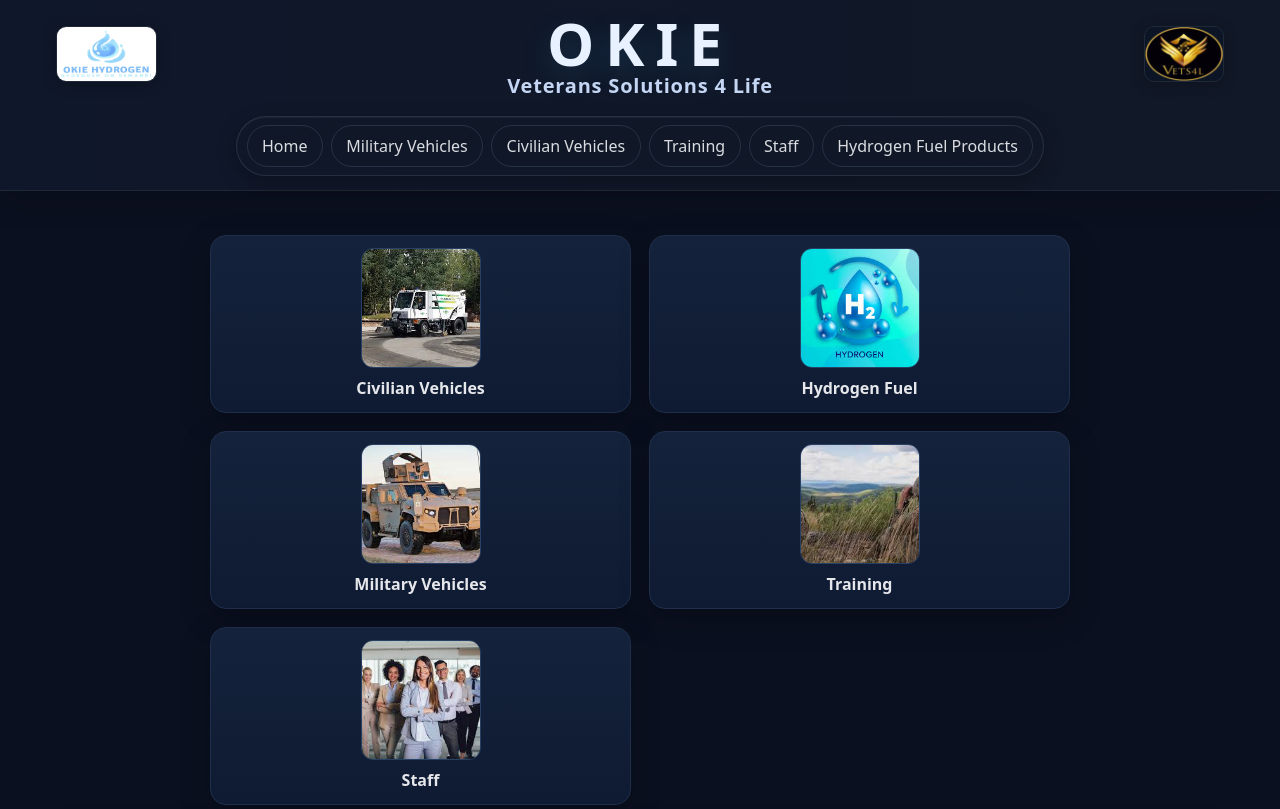
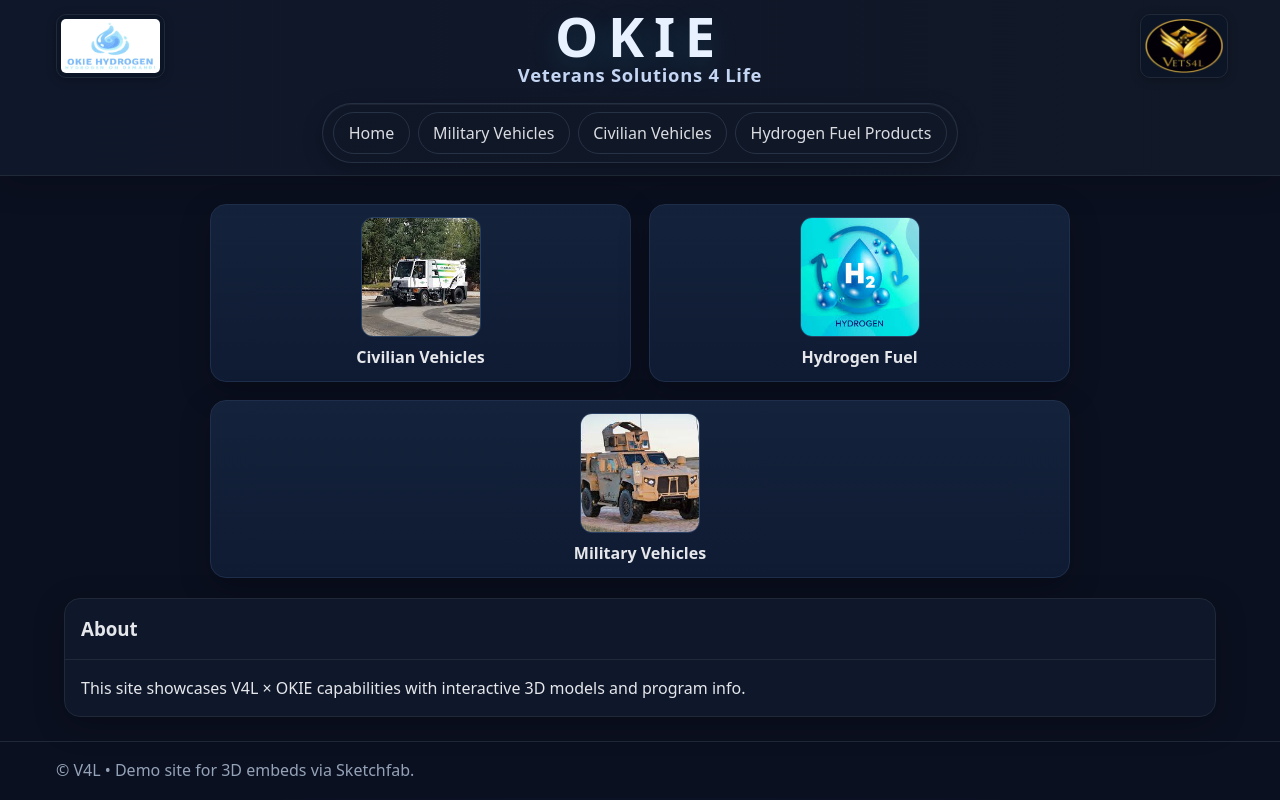
Before and after one commit to brick227/OKIE, a plain HTML site: page index.html in a window 1280 px wide. Shown: the top 809 px of the page. Drawn offline with Linux system fonts and the light colour scheme.

Commit message:
Add files via upload

```diff
--- a/index.html
+++ b/index.html
@@ -7,6 +7,8 @@
 <link rel="stylesheet" href="style.css" />
 </head>
 <body>
+
+
 
 
 <header>
@@ -24,8 +26,6 @@
         <a href="index.html">Home</a>
         <a href="military.html">Military Vehicles</a>
         <a href="civilian.html">Civilian Vehicles</a>
-        <a href="training.html">Training</a>
-        <a href="staff.html">Staff</a>
         <a href="hydrogen.html">Hydrogen Fuel Products</a>
       </nav>
     </div>
@@ -34,7 +34,10 @@
 
 
 
+
+
 <main><div class="container">
+
 
 
 
@@ -48,20 +51,13 @@
         <img src="assets/hydrogen.jpg" alt="Hydrogen Fuel">
         <span>Hydrogen Fuel</span>
       </a>
-      <a class="menu-card" href="military.html">
+      <a class="menu-card span-2" href="military.html">
         <img src="assets/military.jpg" alt="Military Vehicles">
         <span>Military Vehicles</span>
       </a>
-      <a class="menu-card" href="training.html">
-        <img src="assets/training.jpg" alt="Training">
-        <span>Training</span>
-      </a>
-      <a class="menu-card" href="staff.html">
-        <img src="assets/staff.jpg" alt="Staff">
-        <span>Staff</span>
-      </a>
     </div>
   </section>
+
 
 
   <div class="grid">
--- a/style.css
+++ b/style.css
@@ -108,3 +108,28 @@ header{
   .navglass{gap:.25rem; padding:6px}
   .navglass a{padding:.45rem .7rem; font-size:.95rem}
 }
+
+/* --- Header v10 tweaks --- */
+header{position:sticky;top:0;z-index:50;border-bottom:1px solid #1f2937;
+  background:linear-gradient(90deg,#0f172a,#111827);backdrop-filter:saturate(120%) blur(6px)}
+.header-wrap{max-width:1200px;margin:0 auto;padding:8px 16px}
+.brandbar{display:grid;grid-template-columns:84px 1fr 84px;align-items:center;gap:12px}
+.brandbar .logo{height:64px;width:auto;border-radius:10px;background:#0c1526;border:1px solid #1f2937;box-shadow:0 2px 10px rgba(0,0,0,.25);object-fit:contain;padding:4px}
+.brandbar .titles{text-align:center;line-height:1.05}
+.brandbar .okie{font-weight:900;letter-spacing:.18em;text-transform:uppercase;
+  font-size:clamp(2.1rem,3.2vw + 1rem,3.4rem);color:#e7f1ff}
+.brandbar .sub{font-weight:600;color:#cfe1ff;opacity:.95;font-size:clamp(1rem,1vw + .35rem,1.25rem)}
+.navwrap{display:flex;justify-content:center;margin:8px 0 4px}
+.navglass{display:flex;gap:.5rem;flex-wrap:wrap;justify-content:center;border-radius:999px;padding:8px 10px;
+  background:rgba(17,24,39,.55);border:1px solid rgba(51,65,85,.6)}
+.navglass a{color:#e5e7eb;text-decoration:none;padding:.5rem .9rem;border-radius:999px;border:1px solid rgba(51,65,85,.7)}
+.navglass a:hover{background:rgba(30,41,59,.6)}
+main .container{padding-top:20px}
+.menu-grid{margin-top:8px}
+@media (max-width:640px){
+  .brandbar{grid-template-columns:60px 1fr 60px}
+  .brandbar .logo{height:48px}
+}
+
+/* span full row for single last card */
+.menu-card.span-2{grid-column:1/-1}
```
Also changed, not shown: civilian.html (+4 -2 lines), hydrogen.html (+4 -2 lines), military.html (+4 -2 lines).
